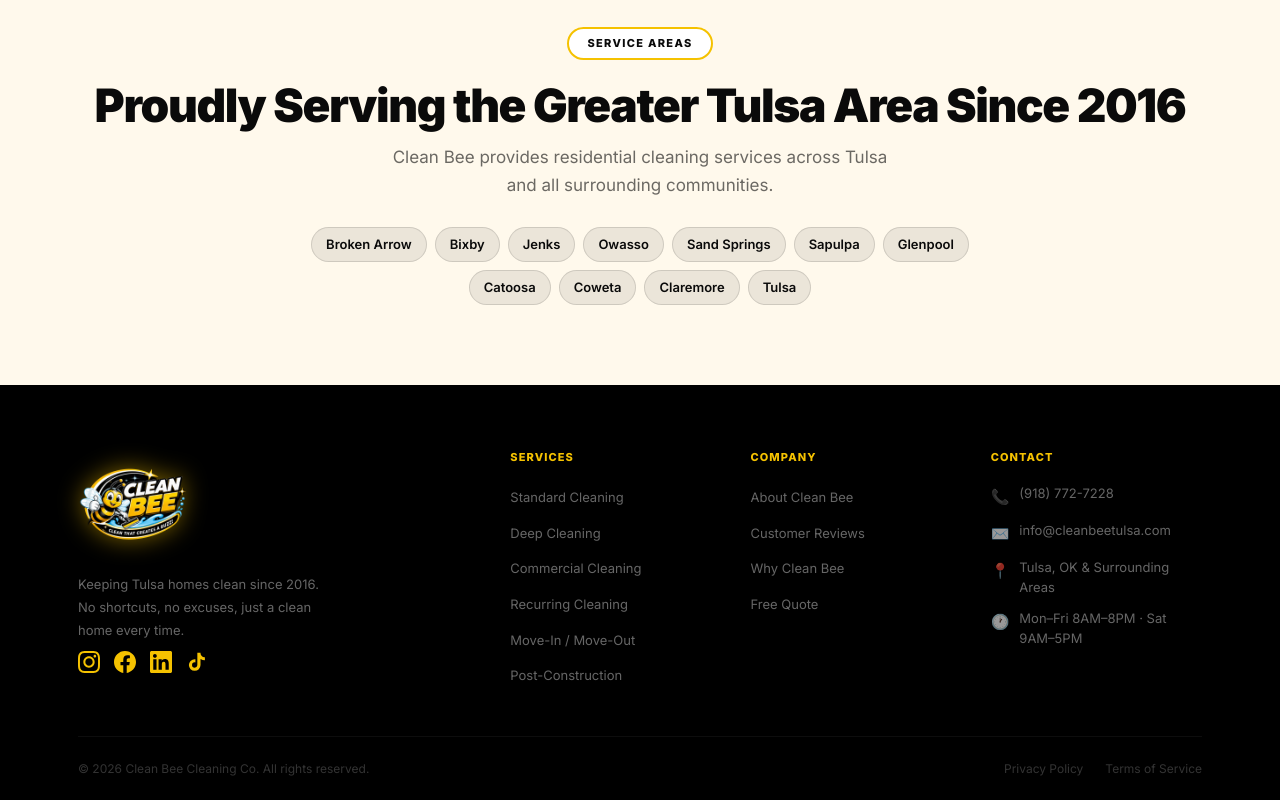
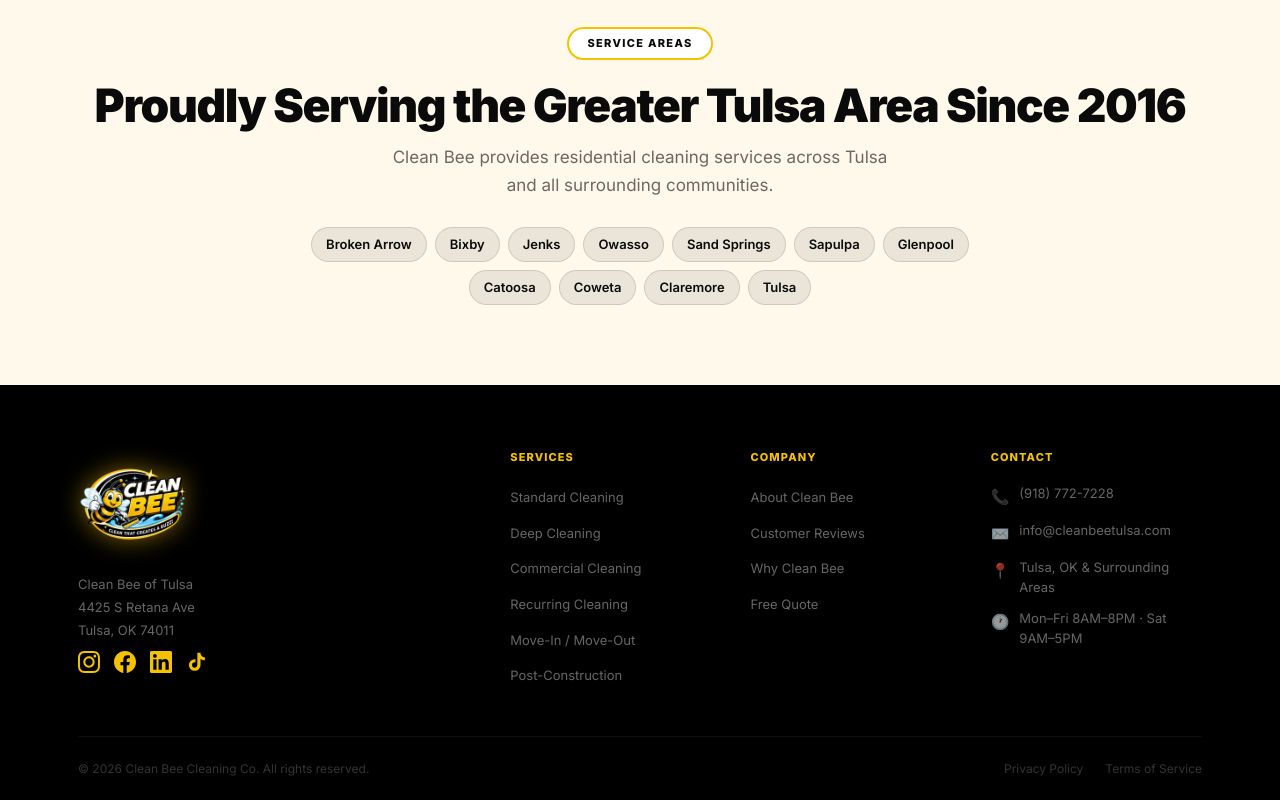
Before and after one commit to alekwayne3-crypto/personal_site, a React (Vite) app in the folder client/: page /services in a window 1280 px wide. Shown: the part 5814-6614 px from the top of the page. Built offline with nearby package versions, Linux system fonts and the light colour scheme.

Commit message:
Replace footer tagline with address

```diff
--- a/client/src/components/Footer.jsx
+++ b/client/src/components/Footer.jsx
@@ -33,7 +33,9 @@ export default function Footer() {
                 }
               </div>
               <p className="footer-body">
-                Keeping Tulsa homes clean since 2016. No shortcuts, no excuses, just a clean home every time.
+                Clean Bee of Tulsa<br />
+                4425 S Retana Ave<br />
+                Tulsa, OK 74011
               </p>
               <div className="footer-socials">
                 <a href="https://www.instagram.com/cleanbeetulsa/" target="_blank" rel="noopener noreferrer" aria-label="Instagram" className="footer-social-icon">
```
